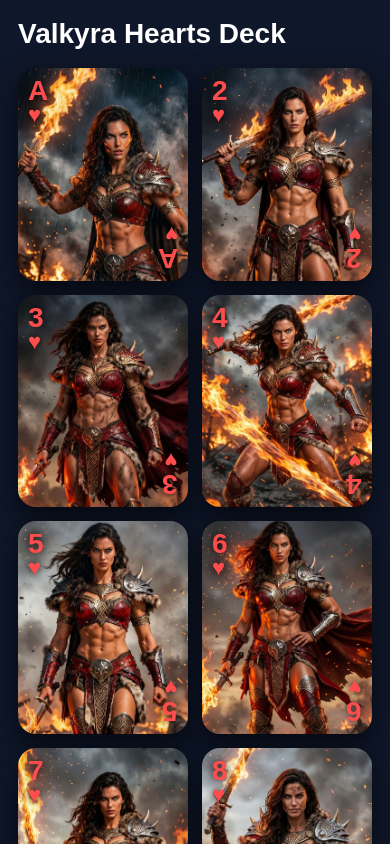
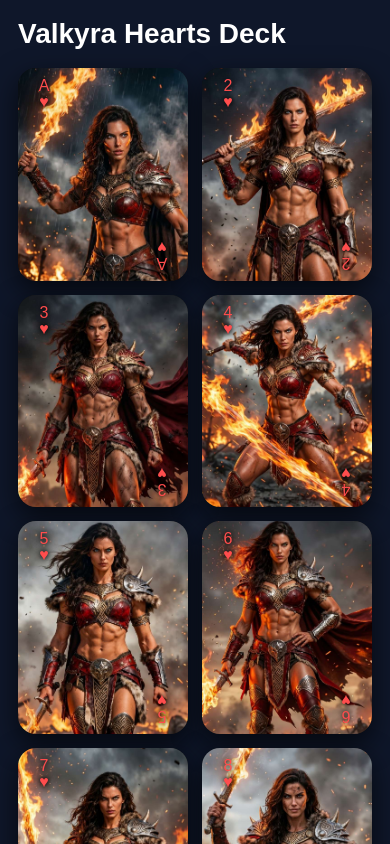
Before and after one commit to PlayYourPhotos/playyourphotos-blackjack, a React (Create React App) app: page /demo in a window 390 px wide. Shown: the top 844 px of the page. Built offline with nearby package versions, Linux system fonts and the light colour scheme.

Commit message:
Update styles.css

```diff
--- a/src/styles.css
+++ b/src/styles.css
@@ -54,20 +54,41 @@ body {
   display: block;
 }
 
-/* CORNERS */
+/* CORNER SYMBOLS */
 .corner {
   position: absolute;
   z-index: 5;
-  font-weight: 900;
-  font-size: 30px;
-  line-height: 0.9;
-  text-shadow: 0 0 8px rgba(0, 0, 0, 0.95);
+  width: 34px;
+  height: 54px;
+  color: #ffffff;
+  display: flex;
+  flex-direction: column;
+  align-items: center;
+  justify-content: flex-start;
+  line-height: 1;
+  text-shadow:
+    0 0 5px rgba(0, 0, 0, 1),
+    0 0 10px rgba(0, 0, 0, 0.9);
 }
 
-.corner span {
-  display: block;
+.corner-rank {
+  font-size: 30px;
+  font-weight: 900;
+  line-height: 0.9;
+  height: 30px;
+  display: flex;
+  align-items: center;
+  justify-content: center;
+}
+
+.corner-suit {
   font-size: 24px;
-  margin-top: 2px;
+  font-weight: 900;
+  line-height: 1;
+  height: 24px;
+  display: flex;
+  align-items: center;
+  justify-content: center;
 }
 
 .top-left {
@@ -98,10 +119,17 @@ body {
   }
 
   .corner {
-    font-size: 28px;
+    width: 32px;
+    height: 50px;
   }
 
-  .corner span {
+  .corner-rank {
+    font-size: 28px;
+    height: 28px;
+  }
+
+  .corner-suit {
     font-size: 22px;
+    height: 22px;
   }
 }
```
